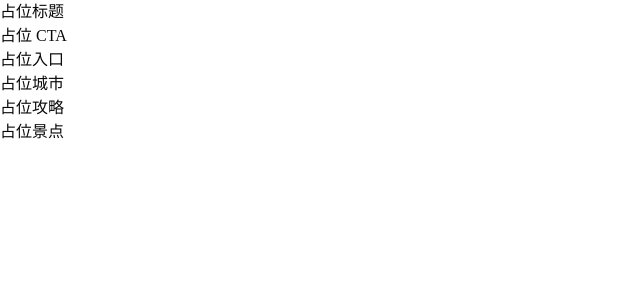
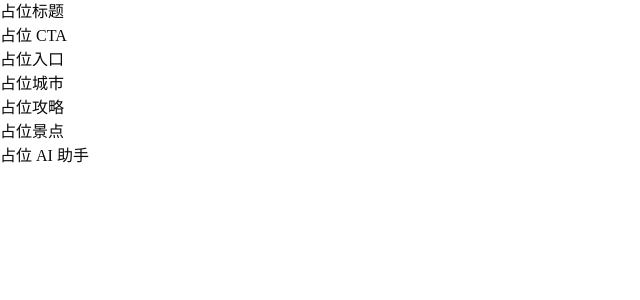
Before and after one commit to sqlyouran/first_frontend, a Next.js app: page / in a window 1280 px wide. Shown: the top 300 px of the page, without its empty margins (0-640 px from the left). Built offline with nearby package versions, Linux system fonts and the light colour scheme.

Commit message:
feat(homepage-ai-launcher): GREEN - render button from hard-coded data

```diff
--- a/app/regions/AiLauncherSlot.tsx
+++ b/app/regions/AiLauncherSlot.tsx
@@ -1,3 +1,9 @@
+import aiLauncher from "./aiLauncher.data";
+
 export default function AiLauncherSlot() {
-  return <div data-region="ai-launcher" aria-label="ai-launcher placeholder" />;
+  return (
+    <div data-region="ai-launcher">
+      <button type="button">{aiLauncher.buttonLabel}</button>
+    </div>
+  );
 }
--- /dev/null
+++ b/app/regions/aiLauncher.data.ts
@@ -0,0 +1,5 @@
+export type AiLauncherContent = { buttonLabel: string };
+
+const aiLauncher: AiLauncherContent = { buttonLabel: "占位 AI 助手" };
+
+export default aiLauncher;
```
